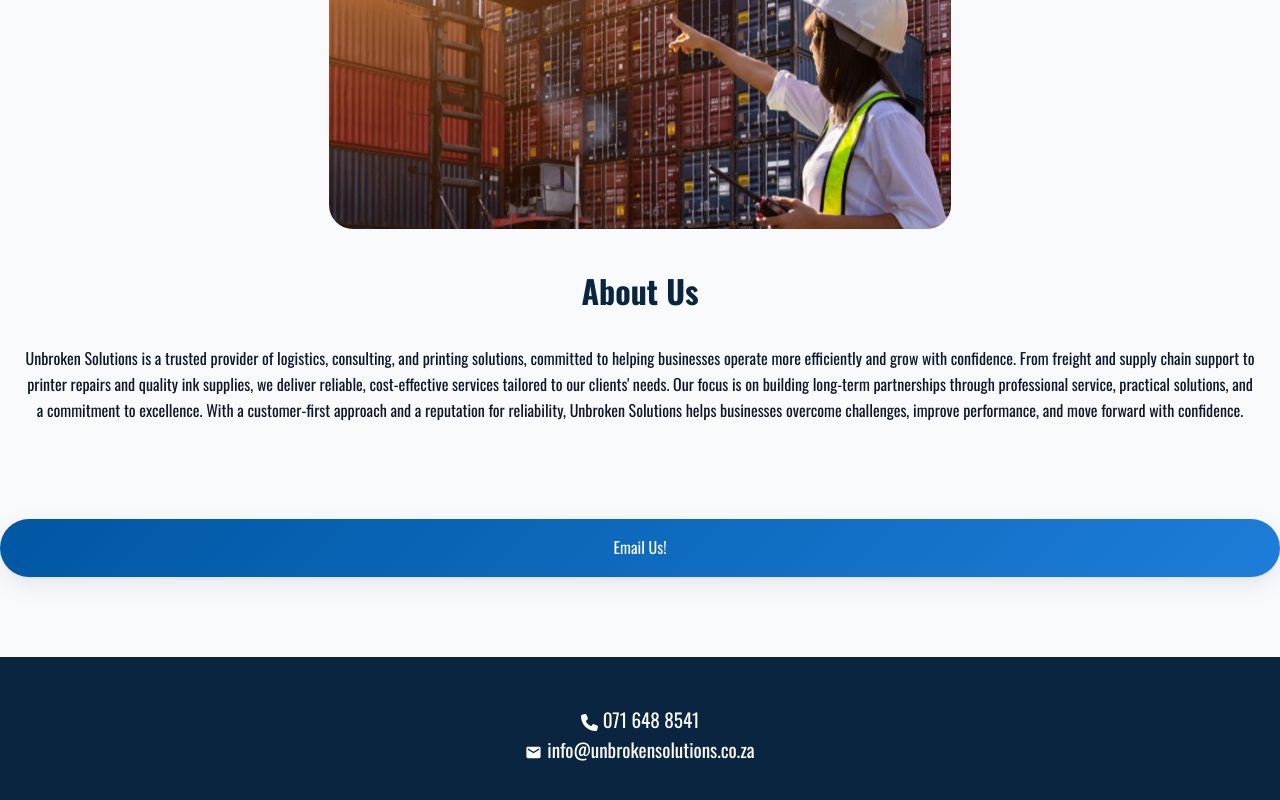
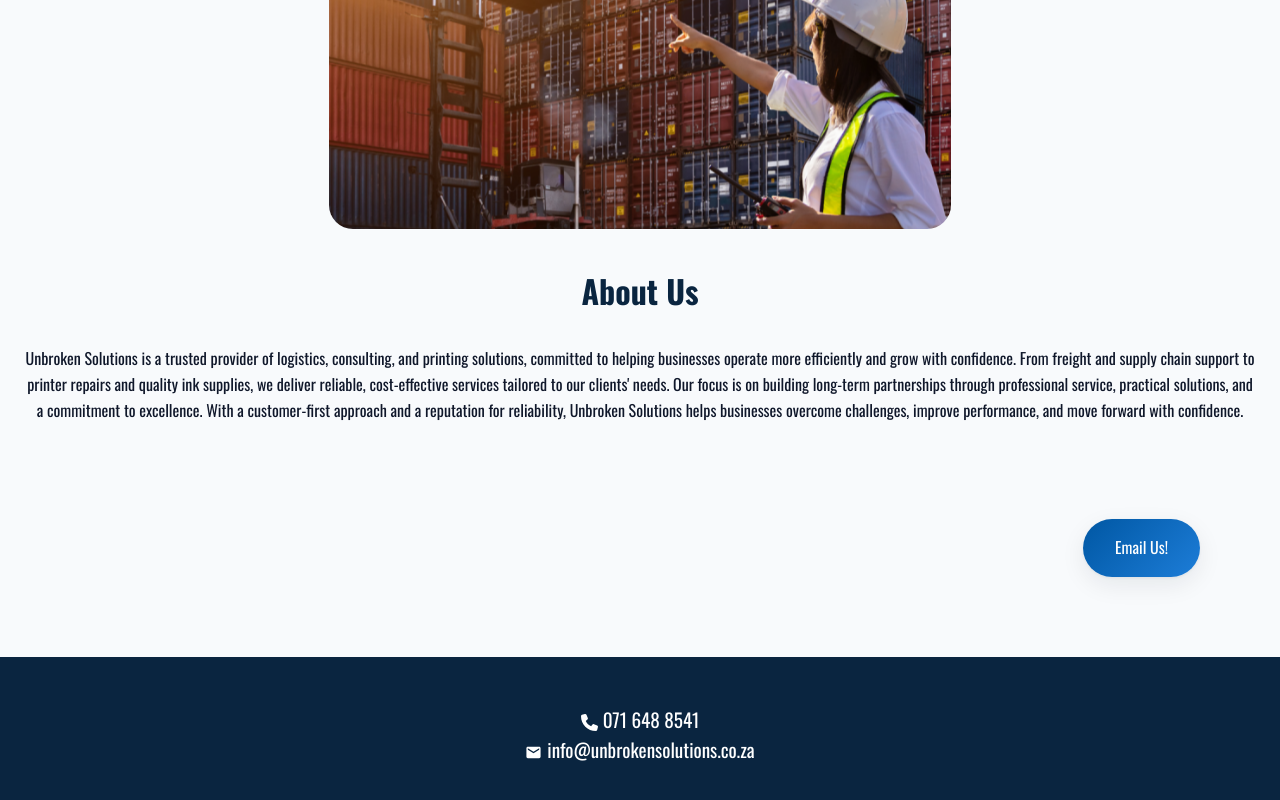
Before and after one commit to Nathidev123/UnbrokenSolutions, a React (Create React App) app: page / in a window 1280 px wide. Shown: the part 2104-2904 px from the top of the page. Built offline with nearby package versions, Linux system fonts and the light colour scheme.

Commit message:
CSS changes

```diff
--- a/src/index.css
+++ b/src/index.css
@@ -182,8 +182,8 @@
   display: flex;
   align-items: center;
   justify-content: center;
-
-
+  float: right;
+  margin-right: 80px;
 
   text-decoration: none;
   margin-top:2rem;
```
